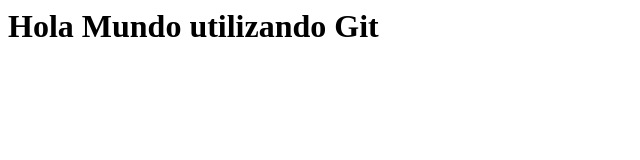
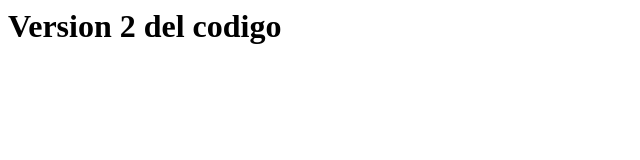
Before and after one commit to JohanAFZ10/git_ottis_hardware, a plain HTML site: page index.html in a window 1280 px wide. Shown: the whole page, without its empty margins (0-640 px from the left). Drawn offline with Linux system fonts and the light colour scheme.

Commit message:
Mi segunda version del proyecto

```diff
--- a/index.html
+++ b/index.html
@@ -7,6 +7,7 @@
     <script src="./app.js"></script>
 </head>
 <body>
-    <h1>Hola Mundo utilizando Git</h1>
+
+    <h1>Version 2 del codigo</h1>
 </body>
 </html>
```
